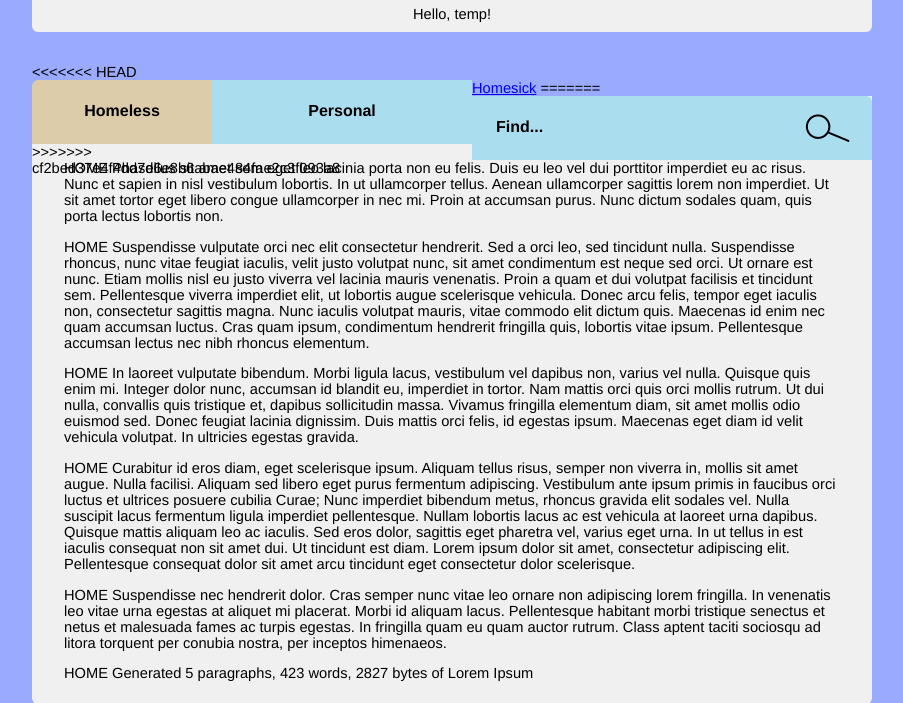
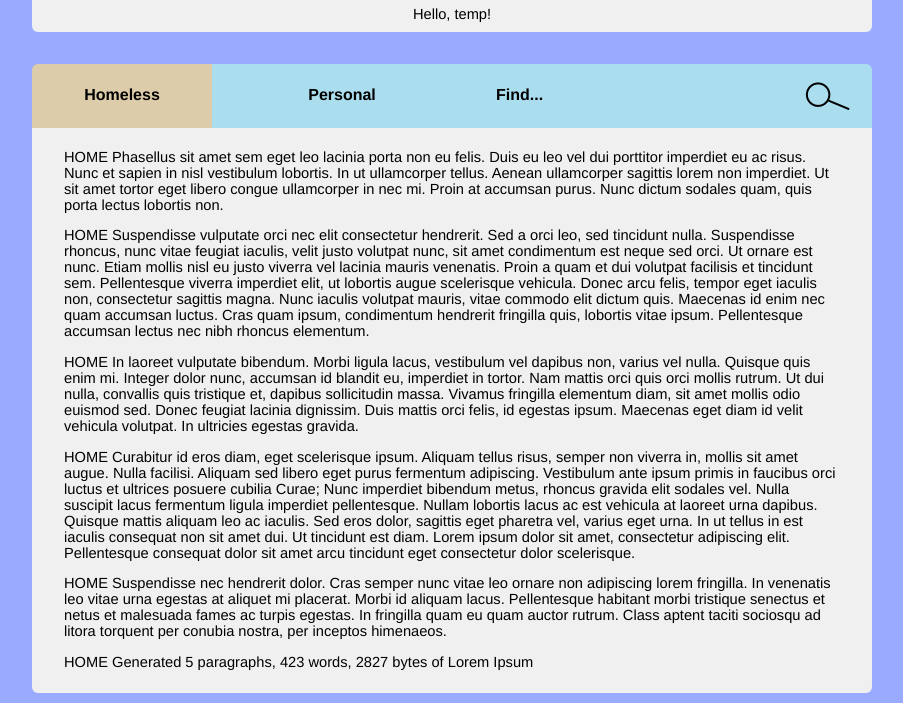
Before and after one commit to runnaway90/Clearview, a PHP site: the page made by Ozzy noscript/index.php in a window 1280 px wide. Shown: the top 703 px of the page, without its empty margins (188-1091 px from the left). Run offline with PHP 8.4, Linux system fonts and the light colour scheme; data that the repository does not hold is empty.

Commit message:
modified:   ../Ozzy noscript/index.php

```diff
--- a/Ozzy noscript/index.php
+++ b/Ozzy noscript/index.php
@@ -114,17 +114,9 @@
 
 
 
-<<<<<<< HEAD
-      <div id="home1">
 
-        <a href="index56.php" tabindex="10">Homesick</a>
-
-=======
       <div id="home">
-
-        <a href="in.php" tabindex="20">Homeless</a>
-
->>>>>>> cf2bed37e4f4dd7d6e8b6abae484fae2c3f093a8
+        <a href="index.php" tabindex="20">Homeless</a>
       </div>
 
 
```
